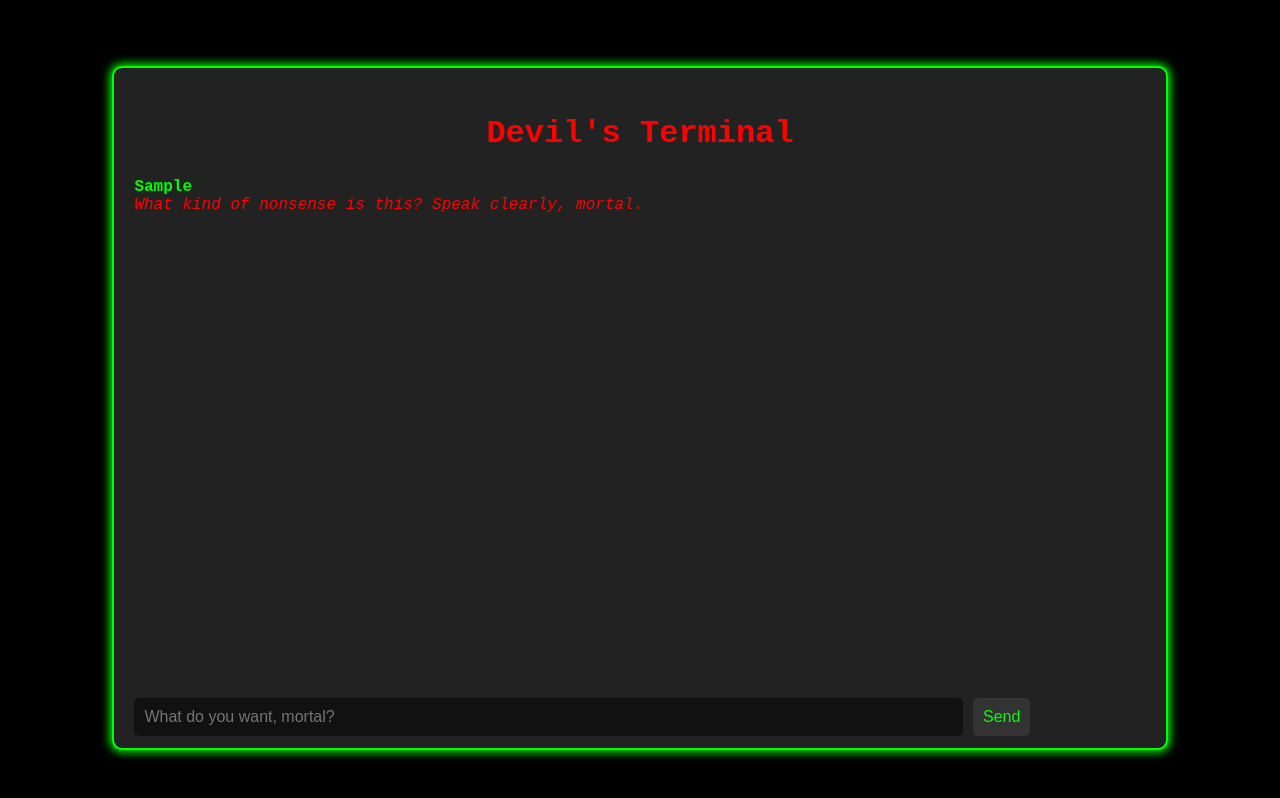
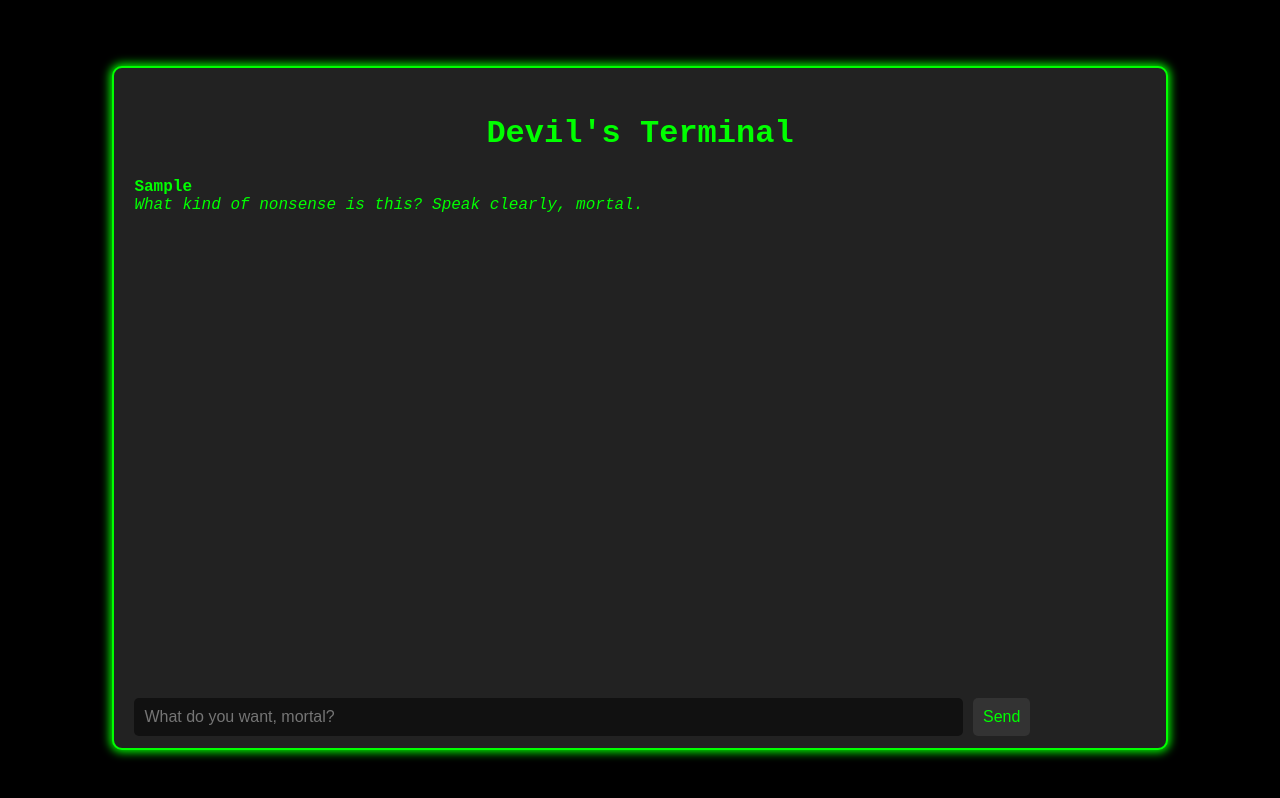
Before and after one commit to axelmas/BotXylaz, a plain HTML site: page index.html in a window 1280 px wide. Both pictures are taken after typing "Sample" into the empty fields and a click on the button "Send". Drawn offline with nearby package versions, Linux system fonts and the light colour scheme.

Commit message:
Update style.css

```diff
--- a/style.css
+++ b/style.css
@@ -28,7 +28,7 @@ body {
 .chat-header h2 {
     text-align: center;
     font-size: 2rem;
-    color: #ff0000; /* Rojo brillante */
+    color: #00ff00; /* Verde neón */
 }
 
 /* Estilo del historial de mensajes */
@@ -46,7 +46,7 @@ body {
 
 /* Respuestas del bot */
 .ai-message {
-    color: #ff0000; /* Rojo brillante */
+    color: #00ff00; /* Verde neón */
     font-style: italic;
 }
 
@@ -64,7 +64,7 @@ body {
 .chat-input button {
     padding: 10px;
     background-color: #333;
-    color: #00ff00;
+    color: #00ff00; /* Verde neón */
     border: none;
     cursor: pointer;
     border-radius: 5px;
```
